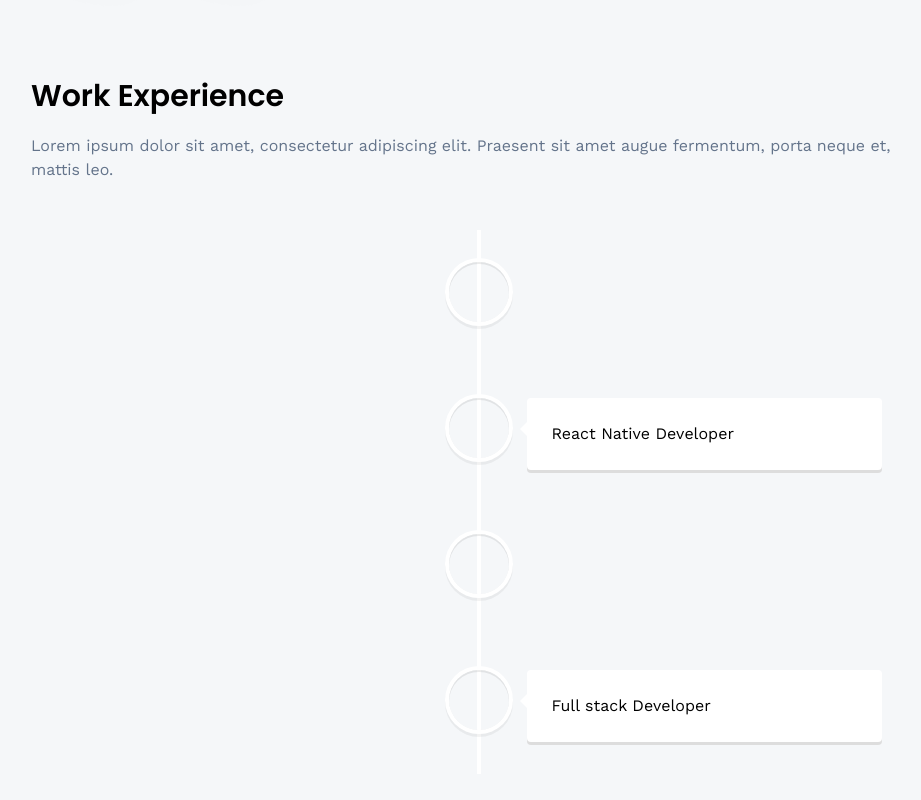
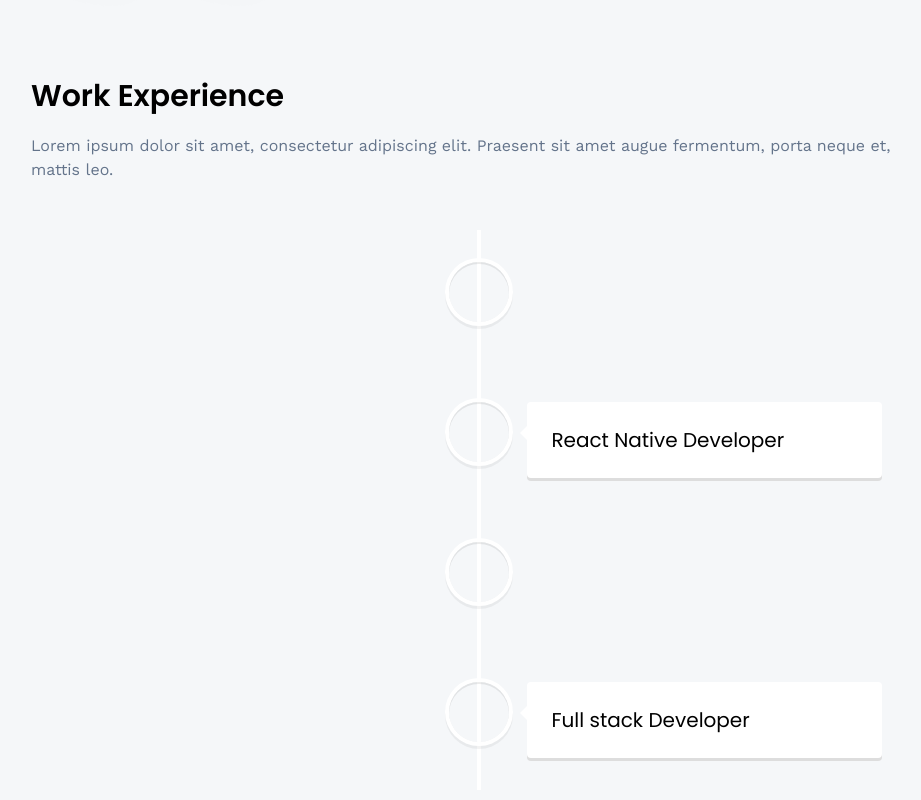
Before and after one commit to JaneilTan/3D-portfolio, a React (Vite) app: page /about in a window 1280 px wide. Shown: the part 738-1538 px from the top of the page, without its empty margins (161-1082 px from the left). Built offline with nearby package versions, Linux system fonts and the light colour scheme.

Commit message:
Select font for experience title

```diff
--- a/src/pages/About.jsx
+++ b/src/pages/About.jsx
@@ -47,7 +47,7 @@ const About = () => {
               {experiences.map((experience) => (
                 <VerticalTimelineElement>
                   <div>
-                    <h3>
+                    <h3 className='text-black text-xl font-poppins sont-semibold'>
                       {experience.title}
                     </h3>
                   </div>
```
